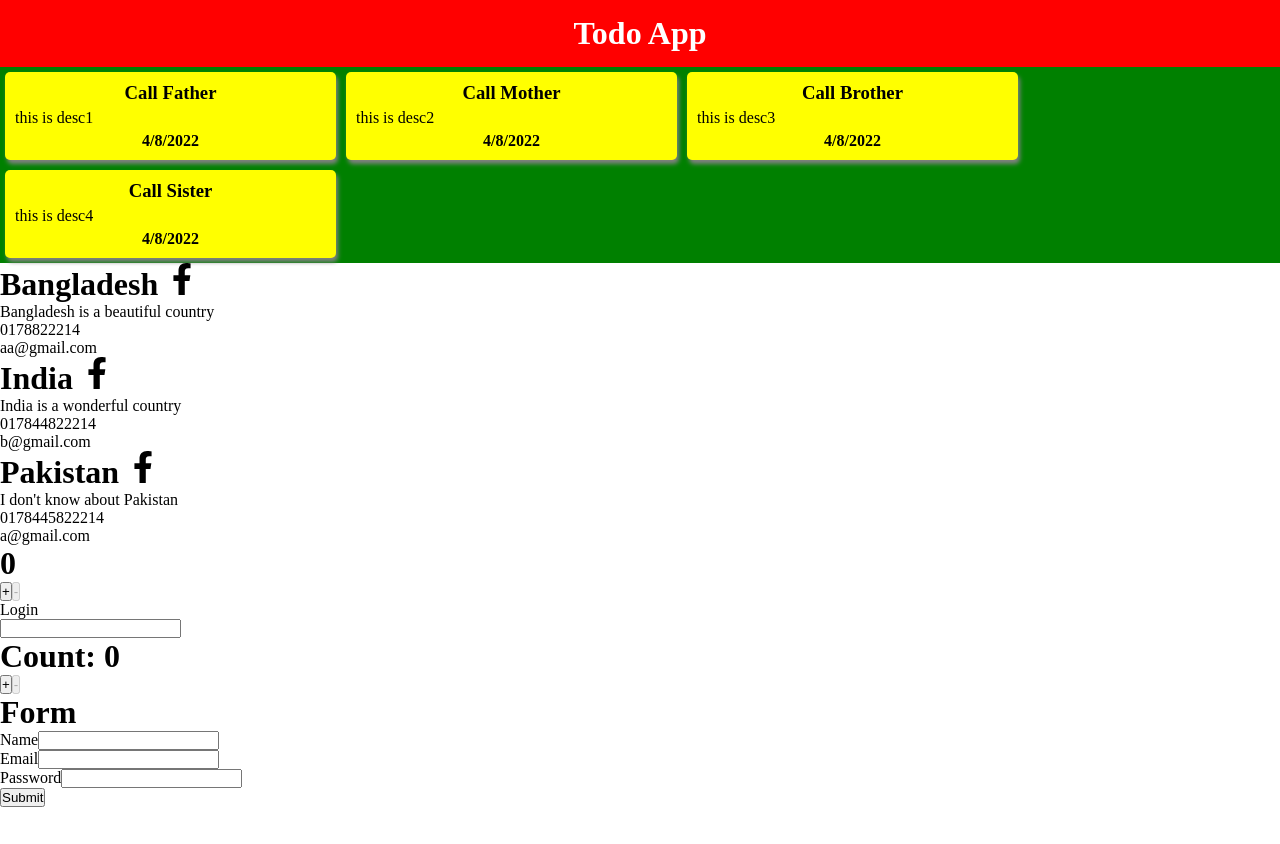
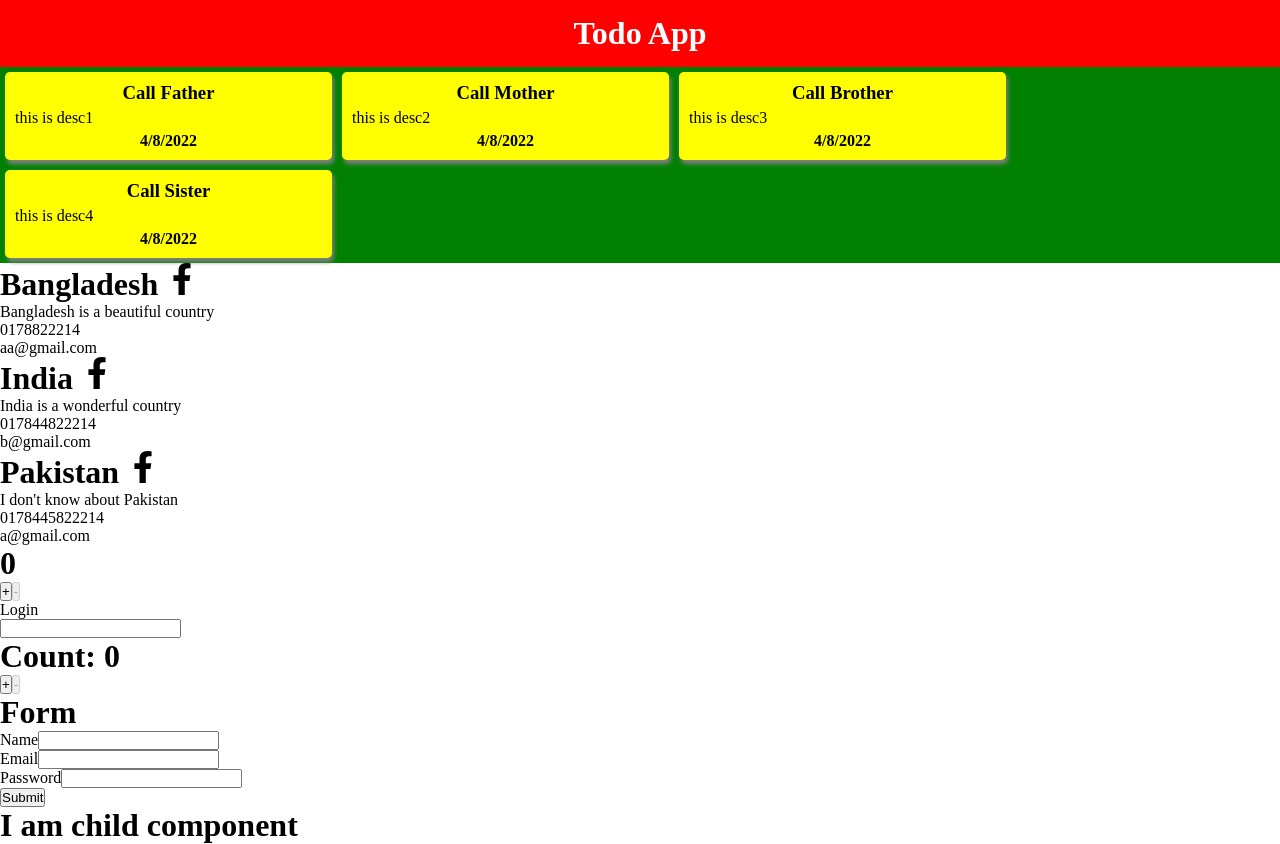
Before and after one commit to makbulhosen5000/react-toggle-app, a React (Create React App) app: page / in a window 1280 px wide. Before the commit the page ends 807 px from the top, so only its background shows below. Built offline with nearby package versions, Linux system fonts and the light colour scheme.

Commit message:
added state lifting

```diff
--- a/src/App.js
+++ b/src/App.js
@@ -10,6 +10,7 @@ import ConditionalRendaring from './practice/ConditionalRendaring';
 import EVENTHANDLER from './practice/eventHalderClass/EVENTHANDLER';
 import UseState from './practice/reactHook/UseState';
 import FORM from './practice/reactHook/FORM';
+import Child from './practice/stateLifting/Child';
 
 
 // import React, { useState } from 'react'
@@ -34,6 +35,9 @@ const cssStyle = {
 
 function App() {
 
+  const childToParent=(fromChild)=>{
+    console.log(fromChild);
+  }
 
   return (
      <div>
@@ -50,6 +54,8 @@ function App() {
             <EVENTHANDLER/>
             <UseState/>
             <FORM/>
+
+            <Child  onChildData={childToParent} />
 
 
 
--- a/src/practice/reactHook/FORM.js
+++ b/src/practice/reactHook/FORM.js
@@ -12,8 +12,6 @@ function FORM() {
     const formSubmit=(e)=>{
         console.log(user);
         e.preventDefault();
-
-
     }
   return (
     <div>
--- /dev/null
+++ b/src/practice/stateLifting/Child.js
@@ -0,0 +1,13 @@
+import React from 'react'
+
+function Child(props) {
+    const data="I am from child Component";
+    props.onChildData(data);
+  return (
+    <div>
+        <h1>I am  child component</h1>
+    </div>
+  )
+}
+
+export default Child;
--- a/src/practice/style.css
+++ b/src/practice/style.css
@@ -14,7 +14,7 @@
     border-radius: 5px;
     margin: 5px;
     padding: 10px;
-    width: 311px;
+    width: 307px;
     display: inline-block;
 }
 .cardTitle{
```
